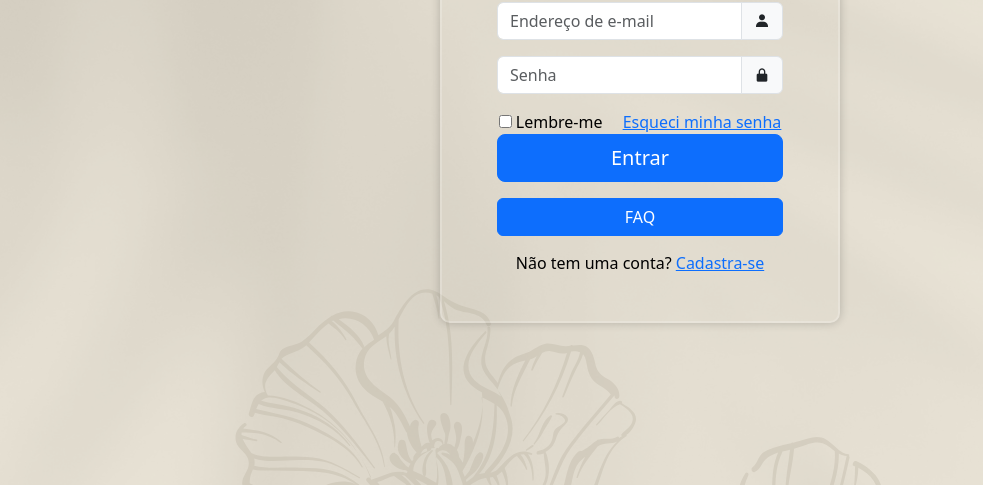
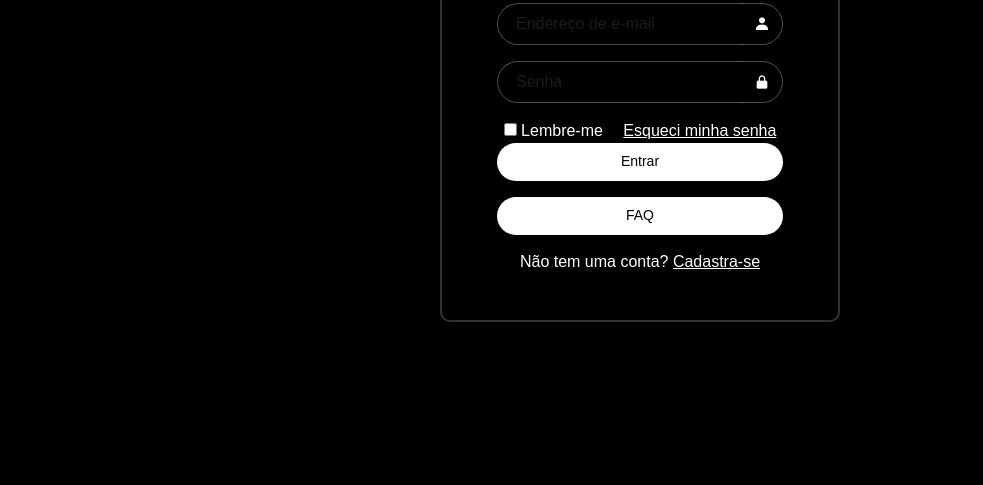
Before and after one commit to annajmm/Projeto---login, a plain HTML site: page index.html in a window 1280 px wide. Shown: the part 315-800 px from the top of the page, without its empty margins (0-983 px from the left). Drawn offline with nearby package versions, Linux system fonts and the light colour scheme.

Commit message:
Modifica as funcionalidades do projeto

```diff
--- a/index.html
+++ b/index.html
@@ -11,7 +11,7 @@
 
 <style>
 body {
-  background-color: #f4f6f9;
+  background-color: black;
 }
 
 /* FAQ escondido inicialmente */
@@ -24,23 +24,6 @@ body {
   margin-bottom: 10px;
 }
 
-.faq-button {
-  width: 100%;
-  padding: 12px;
-  border: none;
-  cursor: pointer;
-  text-align: left;
-  background: #0d6efd;
-  color: white;
-  border-radius: 6px;
-}
-
-.faq-answer {
-  display: none;
-  padding: 10px;
-  background: #f1f1f1;
-  border-radius: 0 0 6px 6px;
-}
 </style>
 
 </head>
@@ -49,30 +32,29 @@ body {
 <div class="container mt-5" style="max-width: 400px;">
   <main class="form-signin">
     <form>
-      <h1 class="h3 mb-3 fw-normal">Faça o login</h1>
+      <h1 class="h3 mb-3 fw-normal text-white">Faça o login</h1>
 
-      <div class="mb-3">
-         <div class="input-group">
+
+       <div class="input-group mb-3 custom-input">
         <input type="email" class="form-control" placeholder="Endereço de e-mail">
         <span class="input-group-text">
         <i class="bx bxs-user"></i>
         </span>
       </div>
-      </div>
 
-     <div class="mb-3">
-     <div class="input-group">
-        <input type="password" class="form-control" placeholder="Senha">
-
-         <span class="input-group-text">
+    <div class="input-group mb-3 custom-input">
+       <input type="password" class="form-control" placeholder="Senha">
+       <span class="input-group-text">
         <i class="bx bxs-lock-alt"></i>
             </span>
      </div>
-      </div>
-       <input type="checkbox" value="remember-me"> Lembre-me
-    <a href="#" class="ms-3 text white">Esqueci minha senha</a>
 
-      <button class="w-100 btn btn-lg btn-primary" type="submit">Entrar</button>
+      <label class="text-white">
+       <input type="checkbox" value="remember-me" class="text-white"> Lembre-me
+    </label>
+    <a href="#" class="ms-3 text-white">Esqueci minha senha</a>
+
+      <button class="w-100 btn btn-primary";type="submit">Entrar</button>
     </form>
 
     <!-- Botão para mostrar FAQ -->
@@ -82,13 +64,14 @@ body {
     </button>
   </main>
   <div>
-  <p> Não tem uma conta? <a href="#"> Cadastra-se </a></p>
+  <p class="text-white">
+    Não tem uma conta? <a href="#" class="text-white"> Cadastra-se </a></p>
 </div>
 </div>
 </div>
 
 <!-- FAQ -->
-<div class="container" id="faqSection" style="max-width:600px;">
+<div class="container faq-container" id="faqSection" style="max-width:600px;">
   <h2 class="text-center mb-4">FAQ</h2>
 
   <div class="faq-item">
--- a/signin.css
+++ b/signin.css
@@ -1,6 +1,5 @@
 html,
 
-@import url('https://fonts.googleapis.com/css2?family=Lato:ital,wght@0,100;0,300;0,400;0,700;0,900;1,100;1,300;1,400;1,700;1,900&family=Poppins:ital,wght@0,100;0,200;0,300;0,400;0,500;0,600;0,700;0,800;0,900;1,100;1,200;1,300;1,400;1,500;1,600;1,700;1,800;1,900&display=swap');
 
  *{ margin: 0;
     padding: 0;
@@ -18,7 +17,7 @@ body {
   padding-bottom: 40px;
   background-size: cover;
   background-position: center;
-  background: url('/Capa site.png');
+  background-color: black;
   min-height: 100vh;
 }
 
@@ -94,6 +93,88 @@ body {
   border-top-right-radius: 0;
 }
 
-.a {
-  accent-color:white;
+input[type="checkbox"] {
+  accent-color: white;
 }
+
+.btn-primary {
+  background-color: white !important;
+  color: black !important;
+  border: none;
+  border-radius: 30px !important;
+  padding: 8px 42px;
+  height: 42px;
+  font-size: 14px;
+  font-weight: 500;
+  font-weight: 500;
+  border-radius: 30px !important;
+}
+
+.btn-primary:hover {
+  background-color: #e6e6e6 !important;
+  color: black !important;
+}
+#faqSection {
+  display: none;
+  margin-top: 40px;
+}
+
+.faq-container {
+  background-color: black;
+  border: 1px solid rgba(255,255,255,0.2);
+  border-radius: 20px;
+  padding: 16px;
+}
+.faq-button {
+  width: 100%;
+  padding: 14px 18px;
+  border: 1px solid rgba(255,255,255,0.2);
+  cursor: pointer;
+  text-align: left;
+  background: black;
+  color: white;
+  border-radius: 30px;
+  margin-bottom: 10px;
+  transition: 0.3s;
+}
+
+.faq-button:hover {
+  background-color: rgba(255,255,255,0.05);
+}
+.faq-answer {
+  display: none;
+  padding: 14px;
+  margin-top: 8px;
+  background: white;
+  color: black;
+  border-radius: 20px;
+}
+
+.form-control {
+  border-radius: 30px !important;
+  padding: 10px 18px;
+  height: 42px;
+}
+/* BOTÕES MAIS FINOS */
+.btn-primary {
+  height: 38px !important;
+  padding: 4px 15px !important;
+  font-size: 14px !important;
+  border-radius: 30px !important;
+}
+.custom-input .form-control {
+  background-color: transparent;
+  border: 1px solid rgba(255,255,255,0.3);
+  border-right: none;
+  border-radius: 30px 0 0 30px !important;
+  color: white;
+  height: 42px;
+}
+
+.custom-input .input-group-text {
+  background-color: transparent;
+  border: 1px solid rgba(255,255,255,0.3);
+  border-left: none;
+  border-radius: 0 30px 30px 0;
+  color: white;
+}
```
